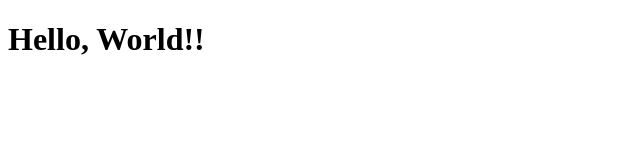
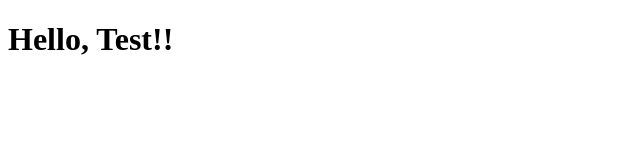
Before and after one commit to Artem5457/github-actions, a plain HTML site: page index.html in a window 1280 px wide. Shown: the full height of the page, 0-640 px from the left. Drawn offline with Linux system fonts and the light colour scheme.

Commit message:
New Test

```diff
--- a/index.html
+++ b/index.html
@@ -6,6 +6,6 @@
   <title>Document</title>
 </head>
 <body>
-  <h1>Hello, World!!</h1>
+  <h1>Hello, Test!!</h1>
 </body>
 </html>
```
